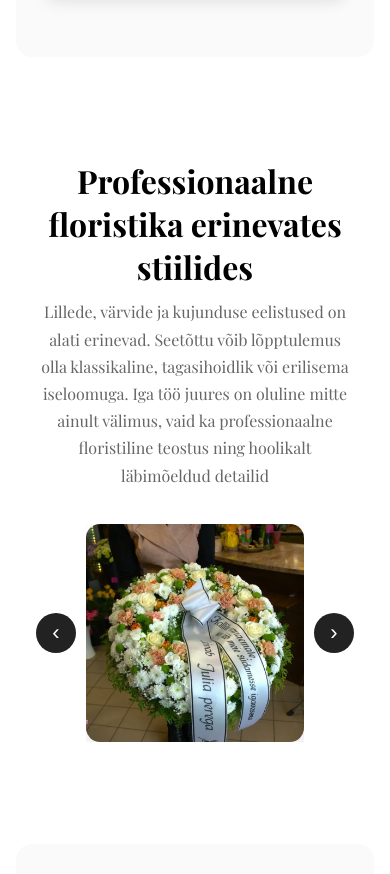
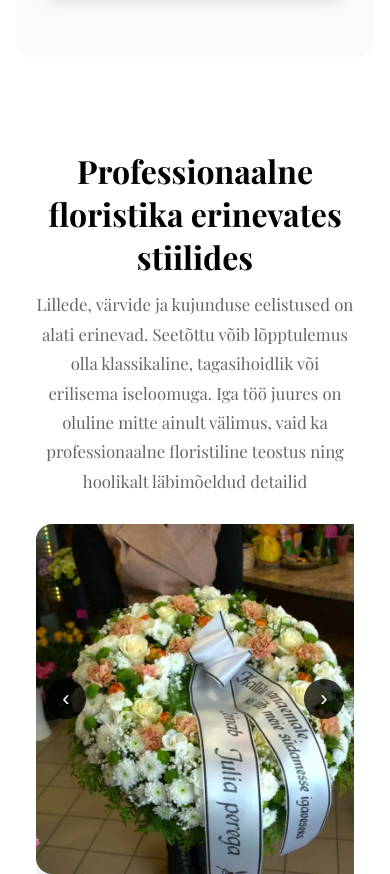
Before and after one commit to vilsonlight/floristjakobson, a plain HTML site: page index.html in a window 390 px wide. Shown: the part 2318-3192 px from the top of the page. Drawn offline with nearby package versions, Linux system fonts and the light colour scheme.

Commit message:
Update style.css

```diff
--- a/style.css
+++ b/style.css
@@ -814,34 +814,35 @@ section {
 /* TEHTUD TÖÖDE GALERII */
 
 .work-gallery {
-  padding: 70px 20px;
+  padding: 80px 20px;
   background: #fff;
 }
 
 .work-gallery-head {
   text-align: center;
-  margin-bottom: 35px;
+  margin-bottom: 38px;
 }
 
 .work-gallery-head h2 {
   font-size: clamp(2rem, 4vw, 3rem);
-  margin-bottom: 10px;
+  margin-bottom: 12px;
 }
 
 .work-gallery-head p {
   color: #666;
-  max-width: 700px;
+  max-width: 760px;
   margin: auto;
-  line-height: 1.7;
+  line-height: 1.75;
+  font-size: 1.05rem;
 }
 
 .gallery-slider {
-  max-width: 1000px;
+  max-width: 1180px;
   margin: auto;
 
   display: flex;
   align-items: center;
-  gap: 16px;
+  gap: 18px;
 }
 
 .gallery-window {
@@ -851,30 +852,27 @@ section {
 
 .gallery-track {
   display: flex;
-  gap: 18px;
-
+  gap: 22px;
   transition: transform 0.5s ease;
 }
 
 .gallery-track img {
-  width: 220px;
-  min-width: 220px;
-  height: 220px;
+  width: 260px;
+  min-width: 260px;
+  height: 260px;
 
   object-fit: cover;
-
   flex-shrink: 0;
 
-  border-radius: 14px;
-
+  border-radius: 16px;
   display: block;
 
-  box-shadow: 0 8px 22px rgba(0, 0, 0, 0.1);
+  box-shadow: 0 10px 26px rgba(0, 0, 0, 0.11);
 }
 
 .gallery-arrow {
-  width: 45px;
-  height: 45px;
+  width: 46px;
+  height: 46px;
 
   border: none;
   border-radius: 50%;
@@ -883,9 +881,7 @@ section {
   color: #fff;
 
   font-size: 28px;
-
   cursor: pointer;
-
   flex-shrink: 0;
 
   transition: 0.25s;
@@ -896,34 +892,63 @@ section {
   transform: translateY(-1px);
 }
 
+/* tahvel */
 @media (max-width: 900px) {
   .gallery-track img {
-    width: 180px;
-    min-width: 180px;
-    height: 180px;
+    width: 230px;
+    min-width: 230px;
+    height: 230px;
   }
 }
 
+/* mobiil */
 @media (max-width: 600px) {
+  .work-gallery {
+    padding: 60px 20px;
+  }
+
+  .work-gallery-head {
+    margin-bottom: 28px;
+  }
+
   .gallery-slider {
-    gap: 10px;
+    gap: 8px;
   }
 
   .gallery-track {
-    gap: 12px;
+    gap: 14px;
   }
 
   .gallery-track img {
-    width: 100%;
-    min-width: 100%;
+    width: calc(100vw - 40px);
+    min-width: calc(100vw - 40px);
+
+    aspect-ratio: 1 / 1;
     height: auto;
-    aspect-ratio: 1/1;
+
+    border-radius: 16px;
   }
 
   .gallery-arrow {
+    position: absolute;
+    z-index: 5;
+
     width: 40px;
     height: 40px;
 
     font-size: 22px;
+    background: rgba(0, 0, 0, 0.75);
+  }
+
+  .gallery-slider {
+    position: relative;
+  }
+
+  .gallery-arrow:first-child {
+    left: 10px;
+  }
+
+  .gallery-arrow:last-child {
+    right: 10px;
   }
 }
```
